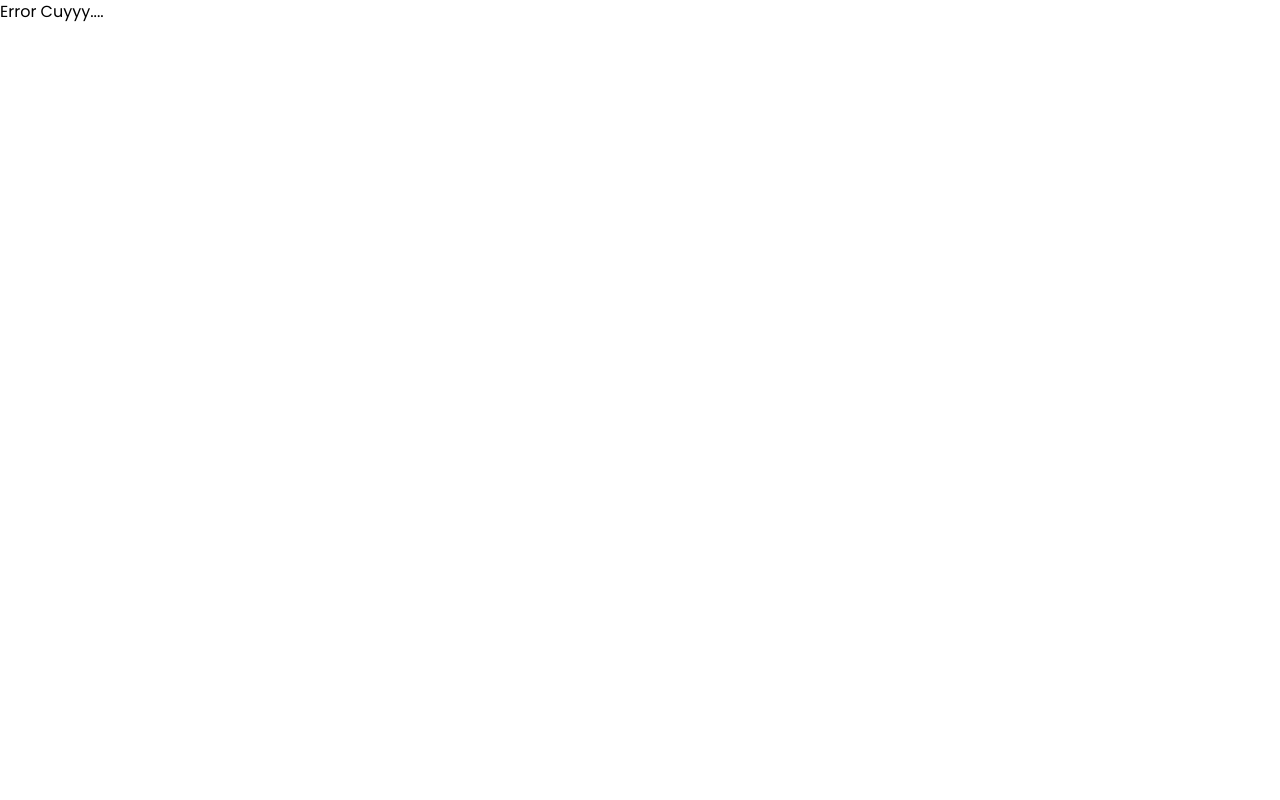
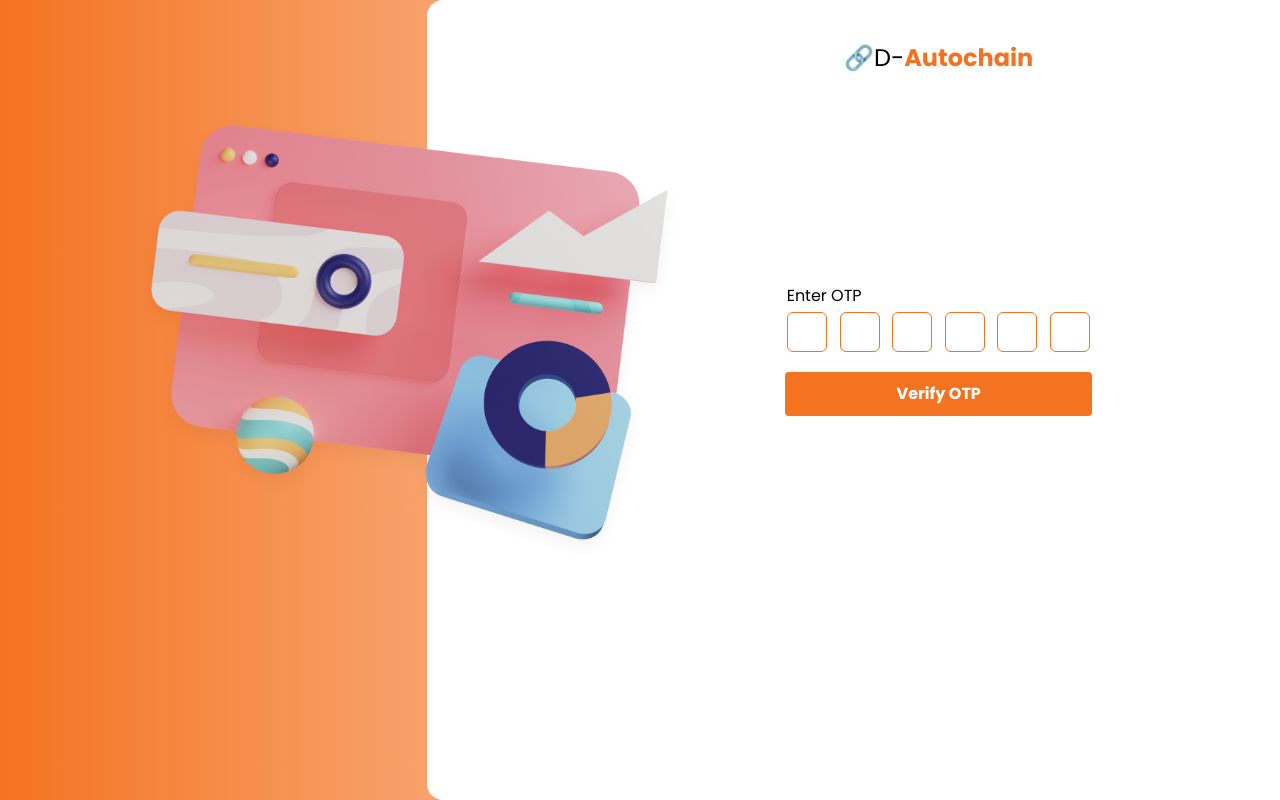
Before and after one commit to fakhriazdev/d-chain-test, a React (Vite) app: page /verifyOtp in a window 1280 px wide. Before the commit this address had no page. Built offline with nearby package versions, Linux system fonts and the light colour scheme; no server answers.

Commit message:
[INTEGRATED] otp page with back end

```diff
--- a/src/App.jsx
+++ b/src/App.jsx
@@ -1,16 +1,13 @@
 import { useSelector } from "react-redux";
 import { Outlet } from "react-router-dom";
 import Loading from "./components/Loading";
-import MessageBox from "./components/MessageBox";
 
 function App() {
-  const { isLoading, error, errorKey } = useSelector((state) => state.ui);
+  const { isLoading} = useSelector((state) => state.ui);
 
   return (
     <>
       {isLoading && <Loading />}
-      {/* {error && <MessageBox key={errorKey} message={error} />} */}
-
       <Outlet />
     </>
   );
--- a/src/pages/Auth/Login/index.jsx
+++ b/src/pages/Auth/Login/index.jsx
@@ -13,7 +13,7 @@ export default function Login() {
       .matches("[a-z0-9._%+-]+@[a-z0-9.-]+.[a-z]{2,}$", "Invalid Email")
       .required("Email is required"),
     password: Yup.string()
-      .min(3, "Password must be greater than 3 character")
+      .min(6, "Password must be greater than 6 character")
       .required("Password is required"),
   });
 
@@ -40,7 +40,7 @@ export default function Login() {
         authAction(async () => {
           const result = await authService.login(values);
           if (result.statusCode === 200) {
-            navigate("/user/otppage");
+            navigate("/verifyOtp");
           }
           const resultInfo = await authService.getUserInfo();
           return resultInfo;
@@ -50,15 +50,15 @@ export default function Login() {
     validationSchema: schema,
   });
 
-  // useEffect(() => {
-  //   const onGetUserInfo = async () => {
-  //     const result = await authService.getUserInfo();
-  //     if (result.statusCode === 200) {
-  //       navigate("/backoffice");
-  //     }
-  //   };
-  //   onGetUserInfo();
-  // }, [authService, navigate]);
+  useEffect(() => {
+    const onGetUserInfo = async () => {
+      const result = await authService.getUserInfo();
+      if (result.statusCode === 200) {
+        navigate("/backoffice");
+      }
+    };
+    onGetUserInfo();
+  }, [authService, navigate]);
 
   return (
     <AuthLayout>
--- a/src/pages/Auth/Login/loginBackOffice.jsx
+++ b/src/pages/Auth/Login/loginBackOffice.jsx
@@ -1,6 +1,11 @@
 import { useFormik } from "formik";
 import * as Yup from "yup";
-import loginBackoffice from "../../../assets/images/LoginBackoffice.png"
+import loginBackoffice from "../../../assets/images/LoginBackoffice.png";
+import { useNavigate } from "react-router-dom";
+import { useDispatch } from "react-redux";
+import { useContext } from "react";
+import { ServiceContext } from "../../../context/ServiceContext";
+import { authAction } from "../../../slices/authSlice";
 
 export default function LoginBackOffice() {
   const schema = Yup.object({
@@ -12,6 +17,10 @@ export default function LoginBackOffice() {
       .required("Password is required"),
   });
 
+  const navigate = useNavigate();
+  const dispatch = useDispatch();
+  const { authService } = useContext(ServiceContext);
+
   const {
     values: { email, password },
     errors,
@@ -20,10 +29,23 @@ export default function LoginBackOffice() {
     touched,
     handleChange,
     handleBlur,
+    handleSubmit
   } = useFormik({
     initialValues: {
       email: "",
       password: "",
+    },
+    onSubmit: async (values) => {
+      dispatch(
+        authAction(async () => {
+          const result = await authService.login(values);
+          if (result.statusCode === 200) {
+            navigate("/verifyOtp");
+          }
+          const resultInfo = await authService.getUserInfo();
+          return resultInfo;
+        })
+      );
     },
     validationSchema: schema,
   });
@@ -41,7 +63,7 @@ export default function LoginBackOffice() {
             <h1 className="text-title mb-3">Selamat Datang</h1>
             <h5 className="text-lightgray">Login dibawah untuk akses akunmu</h5>
             <div className="w-full max-w-xs">
-              <form className="rounded px-0 pt-6 pb-8 mb-4">
+              <form onSubmit={handleSubmit} className="rounded px-0 pt-6 pb-8 mb-4">
                 <div>
                   <label className="block text-base mb-2">Email</label>
                   <input
@@ -57,11 +79,13 @@ export default function LoginBackOffice() {
                     value={email}
                   />
                 </div>
-                <div className="text-red text-message italic">{touched.email && errors.email}</div>
+                <div className="text-red text-message italic">
+                  {touched.email && errors.email}
+                </div>
                 <div className="mb-0 mt-4">
                   <label className="block text-base mb-2">Password</label>
                   <input
-                    className={`shadow border-1 rounded w-80 h-12 ${
+                    className={`shadow border-1 rounded-lg w-80 h-12 ${
                       touched.password && errors.password && "border-red"
                     }`}
                     id="password"
--- a/src/pages/Auth/OTP/index.jsx
+++ b/src/pages/Auth/OTP/index.jsx
@@ -1,60 +1,89 @@
 import AuthLayout from "../../../components/AuthLayout";
 import { useFormik } from "formik";
-import React, { useContext } from "react";
+import { useContext, useEffect } from "react";
 import { useDispatch } from "react-redux";
 import { authAction } from "../../../slices/authSlice";
 import { ServiceContext } from "../../../context/ServiceContext";
+import { useNavigate } from "react-router-dom";
 
 export default function OtpPage() {
+  const navigate = useNavigate();
   const dispatch = useDispatch();
   const { authService } = useContext(ServiceContext);
+  const arrayCode = new Array(6).fill("");
 
-  const [otp, setOtp] = React.useState(new Array(6).fill(""));
-  const handleChange = (el, index) => {
+  const queryParams = new URLSearchParams(window.location.search);
+  const secret = queryParams.get("secret");
+  const digit = queryParams.get("digit");
+  const period = queryParams.get("period");
+  const email = queryParams.get("email");
+
+  const { handleSubmit, values } = useFormik({
+    initialValues: {
+      secret: "",
+      period: "",
+      digits: 6,
+      code: [],
+      email: "",
+    },
+    onSubmit: (values) => {
+      const data = {
+        secret: secret,
+        period: period,
+        digits: digit,
+        code: values.code.join(""),
+        email: email,
+      };
+
+      dispatch(
+        authAction(async () => {
+          const result = await authService.verifyOtp(data);
+          if (result.statusCode === 200) {
+            sessionStorage.setItem('token', result.data.token)
+            navigate('/dashboard');
+          }
+          console.log(result.data);
+          const resultInfo = await authService.getUserInfo();
+          return resultInfo;
+        })
+      );
+    },
+  });
+
+  useEffect(() => {
+    const onGetUserInfo = async () => {
+      const result = await authService.getUserInfo();
+      if (result.statusCode === 200) {
+        navigate('/dashboard');
+      }
+    };
+    onGetUserInfo();
+  }, [authService, navigate]);
+
+  const onChange = (el) => {
     if (isNaN(el.value)) return false;
-    setOtp([...otp.map((data, i) => (i === index ? el.value : data))]);
+    values.code.push(el.value);
     if (el.nextSibling) {
       el.nextSibling.focus();
     }
   };
 
-  // const {
-  //   handleChange,
-  //   handleBlur,
-  //   handleSubmit,
-  // } = useFormik({
-  //   initialValues: {
-  //     otp: "",
-  //   },
-  // });
-
-  const submitOtp = () => {
-    dispatch(
-      authAction(async () => {
-        const result = await authService.verifyOtp();
-        console.log(result);
-      })
-    )
-    // otp.join("") === "111111"
-    //   ? console.log("verified")
-    //   : console.log("wrong otp");
-  };
-
   return (
     <AuthLayout>
       <div className="w-full max-w-sm mt-52">
+        <form onSubmit={handleSubmit}>
           <h1 className="px-10">Enter OTP</h1>
           <div className="w-4/5 m-auto flex flex-row gap-2 my-1">
-          {otp.map((data, i) => {
+            {arrayCode.map((data, i) => {
               return (
                 <input
                   type="text"
-                name="otp"
+                  name={`code[${i}]`}
                   className="border border-orange w-10 h-10 rounded-md m-auto text-center"
                   maxLength={1}
                   key={i}
-                value={data}
-                onChange={(e) => handleChange(e.target, i)}
+                  // value={data}
+                  onChange={(e) => onChange(e.target, i)}
                   onFocus={(e) => e.target.select()}
                 />
               );
@@ -62,87 +91,13 @@ export default function OtpPage() {
           </div>
           <div className="w-4/5 m-auto flex flex-row gap-2 justify-center my-5">
             <button
-            onClick={submitOtp}
+              type="submit"
               className="bg-orange font-bold text-white w-full h-11 rounded focus:outline-none focus:shadow-outline"
             >
               Verify OTP
             </button>
-          {otp.join("")}
           </div>
-
-        {/* <form className="pt-6 pb-8 mb-4">
-          <div className="mb-4">
-            <label className="block text-sm mb-2">Enter OTP</label>
-            <input
-              className="appearance-none border rounded w-11 h-auto py-2 px-3 text-gray-700 leading-tight focus:outline-none focus:shadow-outline mx-0 border-orange text-center"
-              id="otp"
-              type="text"
-              pattern="[0-9]"
-              inputMode="numeric"
-              maxLength={1}
-              onChange={handleChange}
-              value={otp}
-            />
-            <input
-              className="appearance-none border rounded w-11 h-auto py-2 px-3 text-gray-700 leading-tight focus:outline-none focus:shadow-outline mx-2 border-orange text-center"
-              id="otp"
-              type="text"
-              pattern="[0-9]"
-              inputMode="numeric"
-              maxLength={1}
-              onChange={handleChange}
-              value={otp}
-            />
-            <input
-              className="appearance-none border rounded w-11 h-auto py-2 px-3 text-gray-700 leading-tight focus:outline-none focus:shadow-outline border-orange text-center"
-              id="otp"
-              type="text"
-              pattern="[0-9]"
-              inputMode="numeric"
-              maxLength={1}
-              onChange={handleChange}
-              value={otp}
-            />
-            <input
-              className="appearance-none border rounded w-11 h-auto py-2 px-3 text-gray-700 leading-tight focus:outline-none focus:shadow-outline mx-2 border-orange text-center"
-              id="otp"
-              type="text"
-              pattern="[0-9]"
-              inputMode="numeric"
-              maxLength={1}
-              onChange={handleChange}
-              value={otp}
-            />
-            <input
-              className="appearance-none border rounded w-11 h-auto py-2 px-3 text-gray-700 leading-tight focus:outline-none focus:shadow-outline border-orange text-center"
-              id="otp"
-              type="text"
-              pattern="[0-9]"
-              inputMode="numeric"
-              maxLength={1}
-              onChange={handleChange}
-              value={otp}
-            />
-            <input
-              className="appearance-none border rounded w-11 h-auto py-2 px-3 text-gray-700 leading-tight focus:outline-none focus:shadow-outline mx-2 border-orange text-center"
-              id="otp"
-              type="text"
-              pattern="[0-9]"
-              inputMode="numeric"
-              maxLength={1}
-              onChange={handleChange}
-              value={otp}
-            />
-          </div>
-          <div className="flex items-center justify-between">
-            <button
-              className="bg-orange text-white w-full h-11 rounded focus:outline-none focus:shadow-outline"
-              type="button"
-            >
-              Verify OTP
-            </button>
-          </div>
-        </form> */}
+        </form>
       </div>
     </AuthLayout>
   );
--- a/src/pages/Auth/OTP/otpBackoffice.jsx
+++ /dev/null
@@ -1,74 +0,0 @@
-import { useDispatch } from "react-redux";
-import loginBackoffice from "../../../assets/images/LoginBackoffice.png";
-import React, { useContext } from "react";
-import { ServiceContext } from "../../../context/ServiceContext";
-import { authAction } from "../../../slices/authSlice";
-
-export default function OtpBackoffice() {
-  const dispatch = useDispatch();
-  const { authService } = useContext(ServiceContext);
-
-  const [otp, setOtp] = React.useState(new Array(6).fill(""));
-  const handleChange = (el, index) => {
-    if (isNaN(el.value)) return false;
-    setOtp([...otp.map((data, i) => (i === index ? el.value : data))]);
-    if (el.nextSibling) {
-      el.nextSibling.focus();
-    }
-  };
-
-  const submitOtp = () => {
-    dispatch(
-      authAction(async () => {
-        const result = await authService.verifyOtp();
-        console.log(result);
-      })
-    );
-    // otp.join("") === "111111"
-    //   ? console.log("verified")
-    //   : console.log("wrong otp");
-  };
-
-  return (
-    <div className="flex h-screen bg-gradient-to-l from-white to-orange justify-end">
-      <img src={loginBackoffice} alt="" className="absolute w-2/4 left-20" />
-      <div className="flex bg-white w-2/3 rounded-l-2xl justify-end">
-        <div className="flex flex-col w-4/5 items-center">
-          <p className="mt-10 text-center text-logo">
-            🔗D-<span className="text-orange font-bold">Autochain</span>
-          </p>
-
-          <div className="w-full max-w-sm mt-52">
-            <h1 className="px-10">Enter OTP</h1>
-            <div className="w-4/5 m-auto flex flex-row gap-2 my-1">
-              {otp.map((data, i) => {
-                return (
-                  <input
-                    type="text"
-                    name="otp"
-                    className="border border-orange w-10 h-10 rounded-md m-auto text-center"
-                    maxLength={1}
-                    key={i}
-                    value={data}
-                    onChange={(e) => handleChange(e.target, i)}
-                    onFocus={(e) => e.target.select()}
-                  />
-                );
-              })}
-            </div>
-            <div className="w-4/5 m-auto flex flex-row gap-2 justify-center my-5">
-              <button
-                onClick={submitOtp}
-                className="bg-orange font-bold text-white w-full h-11 rounded focus:outline-none focus:shadow-outline"
-              >
-                Verify OTP
-              </button>
-              {otp.join("")}
-            </div>
-          </div>
-
-        </div>
-      </div>
-    </div>
-  );
-}
--- /dev/null
+++ b/src/pages/Dashboard/index.jsx
@@ -0,0 +1,7 @@
+export default function Dashboard() {
+  return (
+    <div>
+      <h1>INI DASHBOARD</h1>
+    </div>
+  )
+}
--- a/src/services/AuthService.js
+++ b/src/services/AuthService.js
@@ -5,14 +5,12 @@ const AuthService = () => {
 
   const login = async (user) => {
     const { data } = await axiosInstance.post("/api/auth/login", user);
-    console.log(user);
-    console.log(data);
     return data;
   };
 
-  const verifyOtp = async (user) => {
-    const { data } = await axiosInstance.post("/api/auth/varifyOtp", user);
-    console.log(user);
+  const verifyOtp = async (payload) => {
+    const { data } = await axiosInstance.post("/api/auth/verifyOtp", payload);
+    console.log(payload);
     console.log(data);
     return data;
   };
```
Also changed, not shown: src/router/router.jsx (+7 -3 lines). Lines whose indentation alone changed are shown as unchanged.
